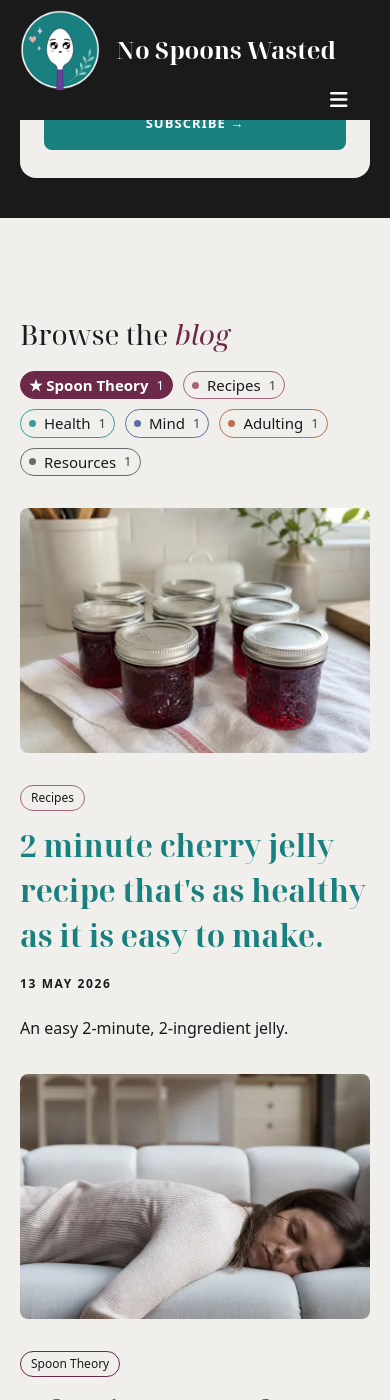
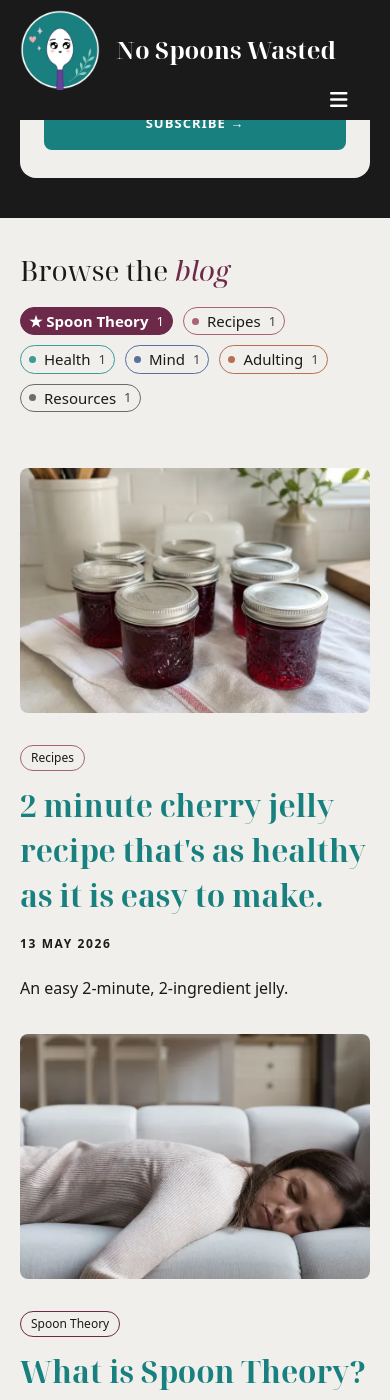
Before and after one commit to camp5456/nospoonswasted, a Jekyll site: the page built from index.html, in a window 390 px wide and 1400 px high, scrolled down 953 px. Built offline with Jekyll 4.4.1, drawn with Linux system fonts in a browser that asks for light colours; comment, search, counter and statistics services are not loaded.

Commit message:
adjusting mobile padding

```diff
--- a/css/_3-modules/sections.scss
+++ b/css/_3-modules/sections.scss
@@ -38,6 +38,10 @@
 
 .section.blog {
   background-color: #f0efeb;
+
+  @media only screen and (max-width: $mobile) {
+    padding-top: 36px;
+  }
 }
 
 /* Blog Filters */
@@ -45,7 +49,7 @@
   margin: 20px 0 85px 0;
 
   @media only screen and (max-width: $mobile) {
-    margin-bottom: 32px;
+    margin: 0 0 56px 0;
   }
 }
 
```
Also changed, not shown: 4 other files.
